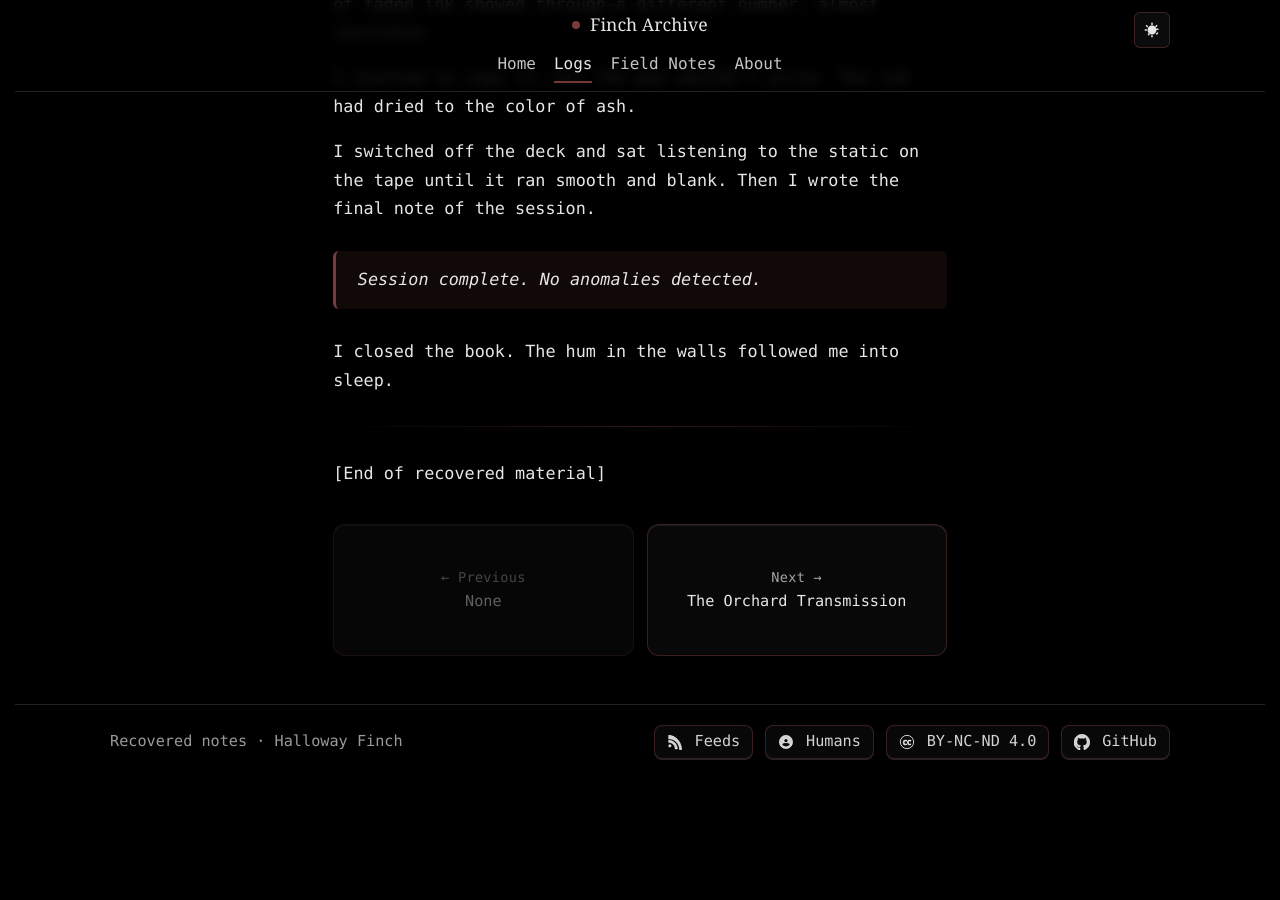
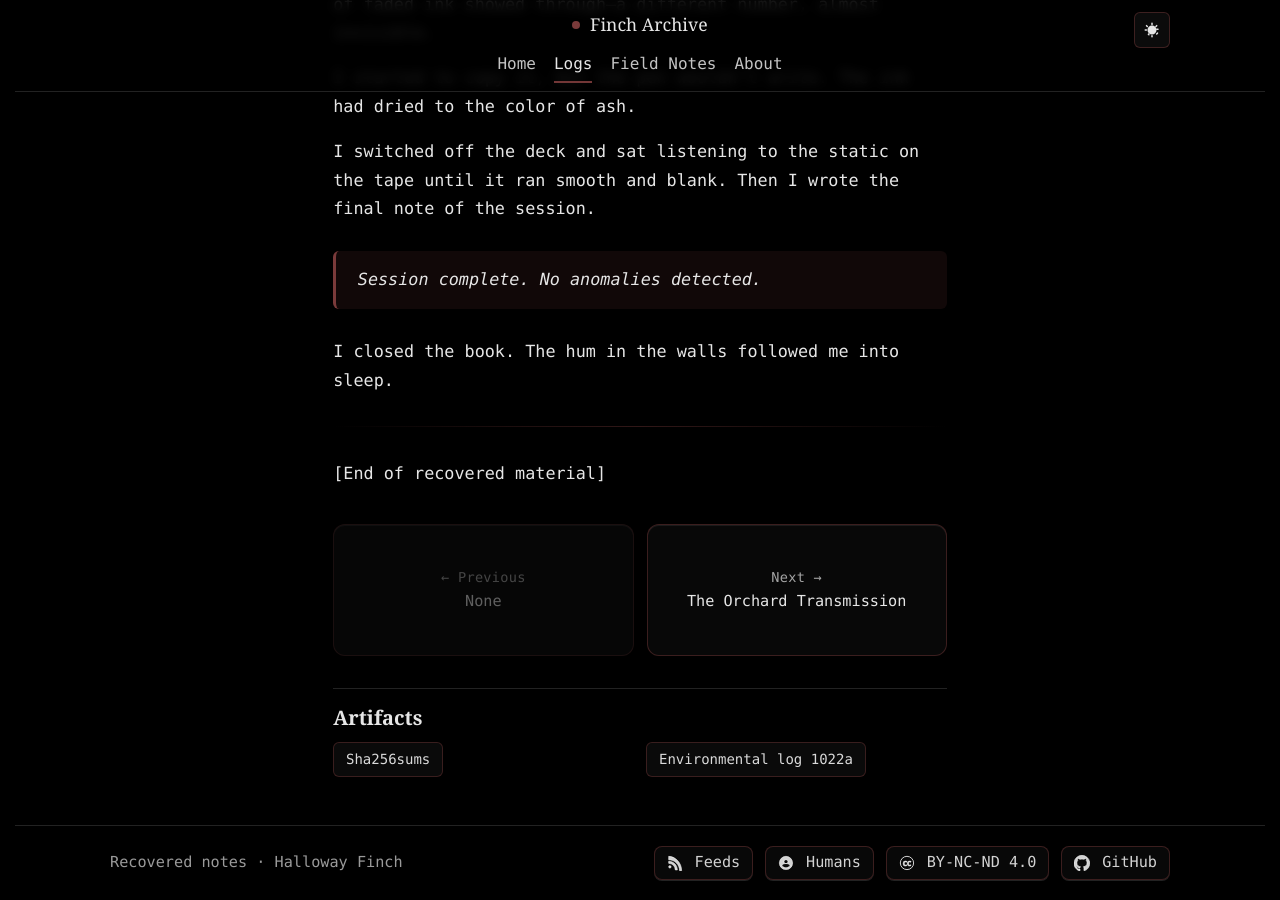
Before and after one commit to HallowayFinch/fincharchive.com, a Jekyll site: the page built from _logs/the-voice-in-the-static.md, in a window 1280 px wide and 900 px high, scrolled down 4402 px. Built offline with Jekyll 4.4.1, drawn with Linux system fonts in a browser that asks for light colours; before the commit the page ends 5181 px from its top, so only the background shows below that.

Commit message:
Update log.html

```diff
--- a/_layouts/log.html
+++ b/_layouts/log.html
@@ -37,14 +37,66 @@ layout: default
 
   {% include prev_next.html %}
 
+  {%- comment -%}
+  Artifact rendering
+
+  1. If the log front matter defines `artifacts:` explicitly, we honor it.
+  2. Otherwise, we auto-discover static files under /artifacts/<slug>/ (or
+     /artifacts/<artifacts_folder>/ if overridden) and render those.
+  {%- endcomment -%}
+
   {%- if page.artifacts and page.artifacts.size > 0 -%}
     <section class="log-artifacts">
       <h2>Artifacts</h2>
       <ul class="artifact-list">
         {%- for a in page.artifacts -%}
-        <li><a class="btn" href="{{ a.path | relative_url }}">{{ a.label | default: "Artifact" }}</a></li>
+          <li>
+            <a class="btn" href="{{ a.path | relative_url }}">
+              {{ a.label | default: "Artifact" }}
+            </a>
+          </li>
+        {%- endfor -%}
+      </ul>
+    </section>
+  {%- else -%}
+    {%- assign artifacts_slug = page.artifacts_folder | default: page.slug -%}
+    {%- if artifacts_slug -%}
+      {%- assign artifacts_prefix = '/artifacts/' | append: artifacts_slug | append: '/' -%}
+      {%- assign artifacts_files = site.static_files
+          | where_exp: "f", "f.path contains artifacts_prefix" -%}
+
+      {%- assign allowed_exts = ".wav,.flac,.mp3,.m4a,.aiff,.mp4,.mov,.png,.jpg,.jpeg,.gif,.webp,.tif,.tiff,.pdf,.txt,.csv" | split: "," -%}
+
+      {%- assign artifacts_count = 0 -%}
+      {%- for f in artifacts_files -%}
+        {%- assign ext = f.extname | downcase -%}
+        {%- if allowed_exts contains ext -%}
+          {%- assign artifacts_count = artifacts_count | plus: 1 -%}
+        {%- endif -%}
+      {%- endfor -%}
+
+      {%- if artifacts_count > 0 -%}
+        <section class="log-artifacts">
+          <h2>Artifacts</h2>
+          <ul class="artifact-list">
+            {%- for f in artifacts_files -%}
+              {%- assign ext = f.extname | downcase -%}
+              {%- if allowed_exts contains ext -%}
+                {%- assign base  = f.name | split: "." | first -%}
+                {%- assign label = base
+                    | replace: "-", " "
+                    | replace: "_", " "
+                    | capitalize -%}
+                <li>
+                  <a class="btn" href="{{ f.path | relative_url }}">
+                    {{ label }}
+                  </a>
+                </li>
+              {%- endif -%}
             {%- endfor -%}
           </ul>
         </section>
       {%- endif -%}
+    {%- endif -%}
+  {%- endif -%}
 </main>
```
Lines whose indentation alone changed are shown as unchanged.
